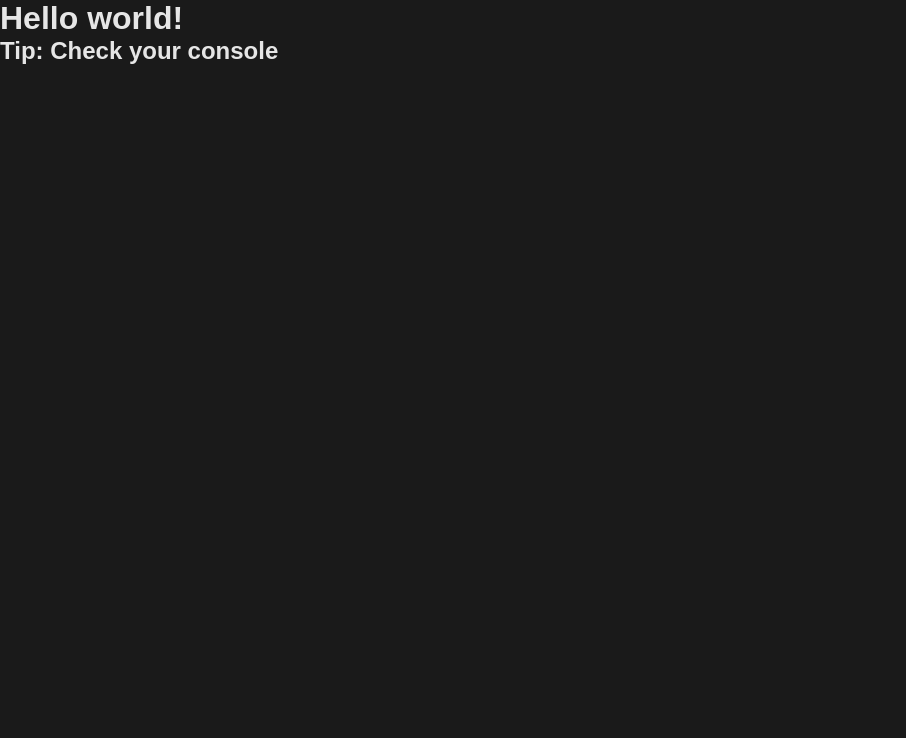
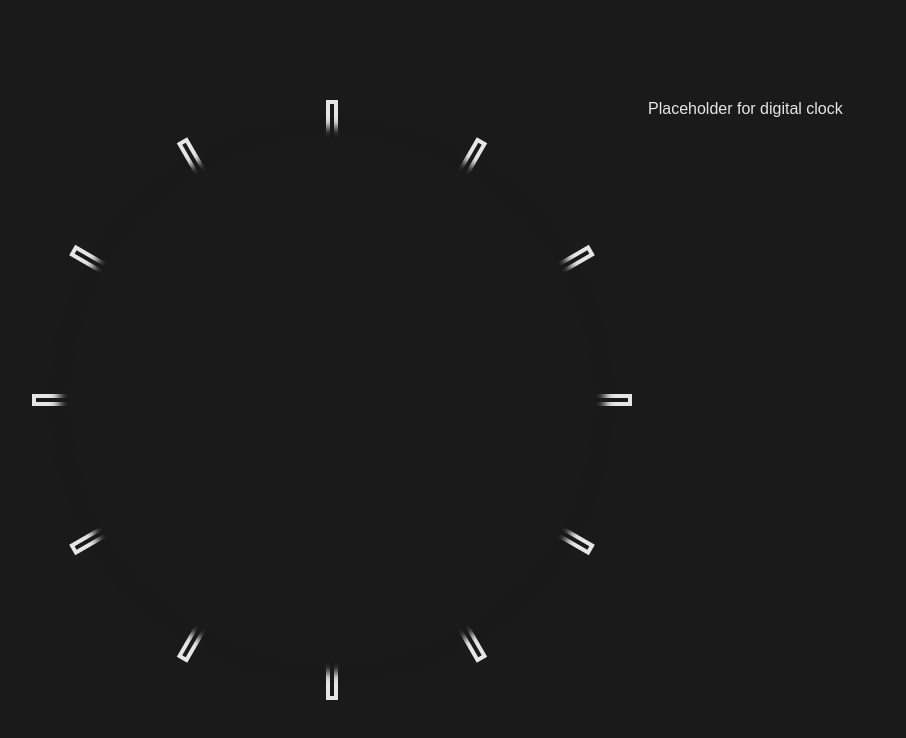
Before and after one commit to wilian05012/HtmlClock, a website built with webpack: page index.html in a window 1280 px wide. Shown: the whole page, without its empty margins (0-906 px from the left). Built offline with nearby package versions, Linux system fonts and the light colour scheme.

Commit message:
analog clock sphere and tick marks

```diff
--- a/index.html
+++ b/index.html
@@ -5,8 +5,20 @@
         <title>Webpack App</title>
     </head>
     <body>
-        <h1>Hello world!</h1>
-        <h2>Tip: Check your console</h2>
+        <div class="clock-container">
+            <div id="analogClock">
+                <div class="tick"></div>
+                <div class="tick"></div>
+                <div class="tick"></div>
+                <div class="tick"></div>
+                <div class="tick"></div>
+                <div class="tick"></div>
+                <div class="sphere"></div>
+            </div>
+            <div id="digitalClock">
+                <p>Placeholder for digital clock</p>
+            </div>
+        </div>
     </body>
 
     <script>
--- a/src/styles/index.scss
+++ b/src/styles/index.scss
@@ -1,7 +1,55 @@
 @import './resets', './theme/typography.scss', './theme/palette.scss' ;
+
+html,
+body {
+    height: 100vh;
+}
 
 body {
     font-family: $ff-sans;
     background: map-get($map: $palette, $key: 'bg-dark');
     color: map-get($map: $palette, $key: 'fg-light');
 }
+
+.clock-container {
+    margin-inline: 32px;
+    height: 100%;
+    display: grid;
+    place-content: center;
+    grid-template-columns: 1fr 1fr;
+    gap: 16px;
+}
+
+#analogClock {
+    width: 100%;
+    aspect-ratio: 1;
+    border-radius: 50%;
+    isolation: isolate;
+    display: grid;
+    grid-template-columns: 1fr;
+    grid-template-rows: 1fr;
+    grid-template-areas: 'a1';
+    & > * {
+        grid-area: a1;
+        place-self: center;
+    }
+    .tick {
+        width: 100%;
+        height: 12px;
+        border: 4px solid map-get($map: $palette, $key: 'fg-light');
+        z-index: 1;
+    }
+    @for $i from 2 through 6 {
+        .tick:nth-child(#{$i}) {
+            rotate: calc(-30deg * ($i - 1));
+        }
+    }
+    .sphere {
+        width: 85%;
+        background-color: map-get($map: $palette, $key: 'bg-dark');
+        aspect-ratio: 1;
+        border-radius: 50%;
+        box-shadow: 0 0 10px 18px map-get($map: $palette, $key: 'bg-dark');
+        z-index: 10;
+    }
+}
```
